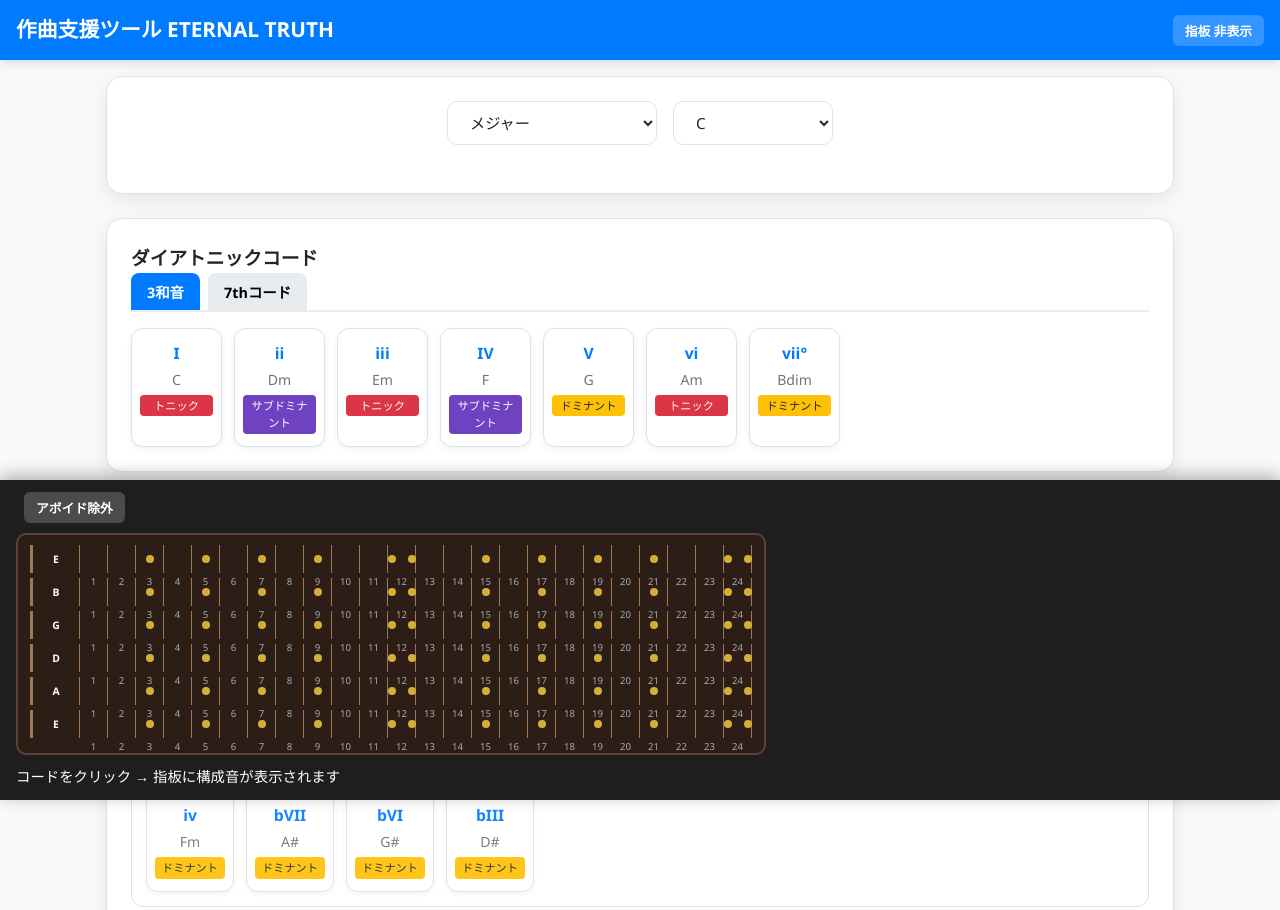
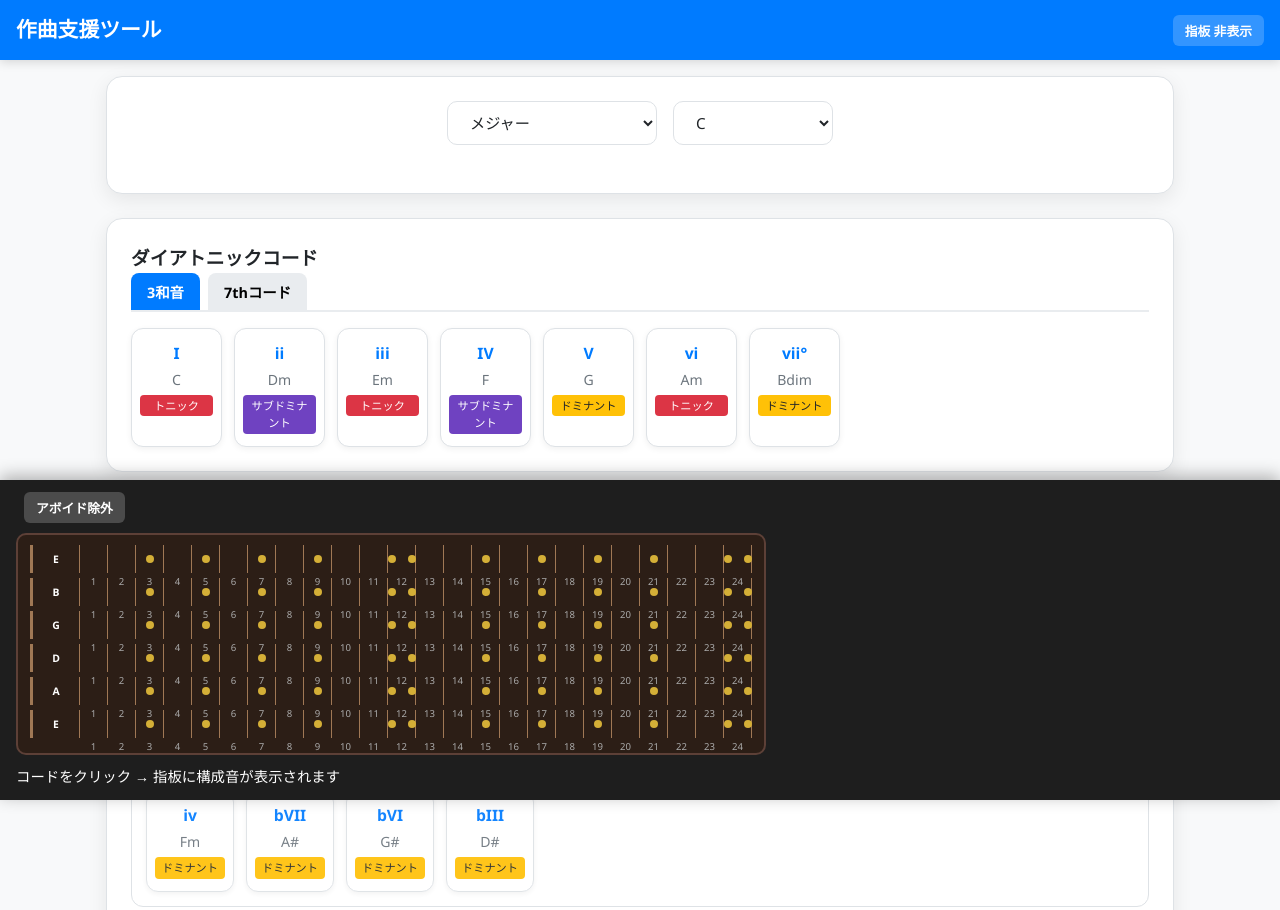
Before and after one commit to imanishiNaoki/composition_tool, a plain HTML site: page index.html in a window 1280 px wide. Shown: the top 910 px of the page. Drawn offline with Linux system fonts and the light colour scheme.

Commit message:
Add files via upload

```diff
--- a/index.html
+++ b/index.html
@@ -4,13 +4,13 @@
   <meta charset="UTF-8" />
 <link rel="manifest" href="manifest.json" />
   <meta name="viewport" content="width=device-width, initial-scale=1.0"/>
-  <title>作曲支援ツール - ETERNAL TRUTH</title>
+  <title>作曲支援ツール</title>
   <link rel="stylesheet" href="style.css" />
 </head>
 <body>
 
   <header>
-    <h1>作曲支援ツール ETERNAL TRUTH</h1>
+    <h1>作曲支援ツール</h1>
     <div class="controls">
       <button class="toggle-btn" id="toggleFretboard">指板 非表示</button>
     </div>
```
